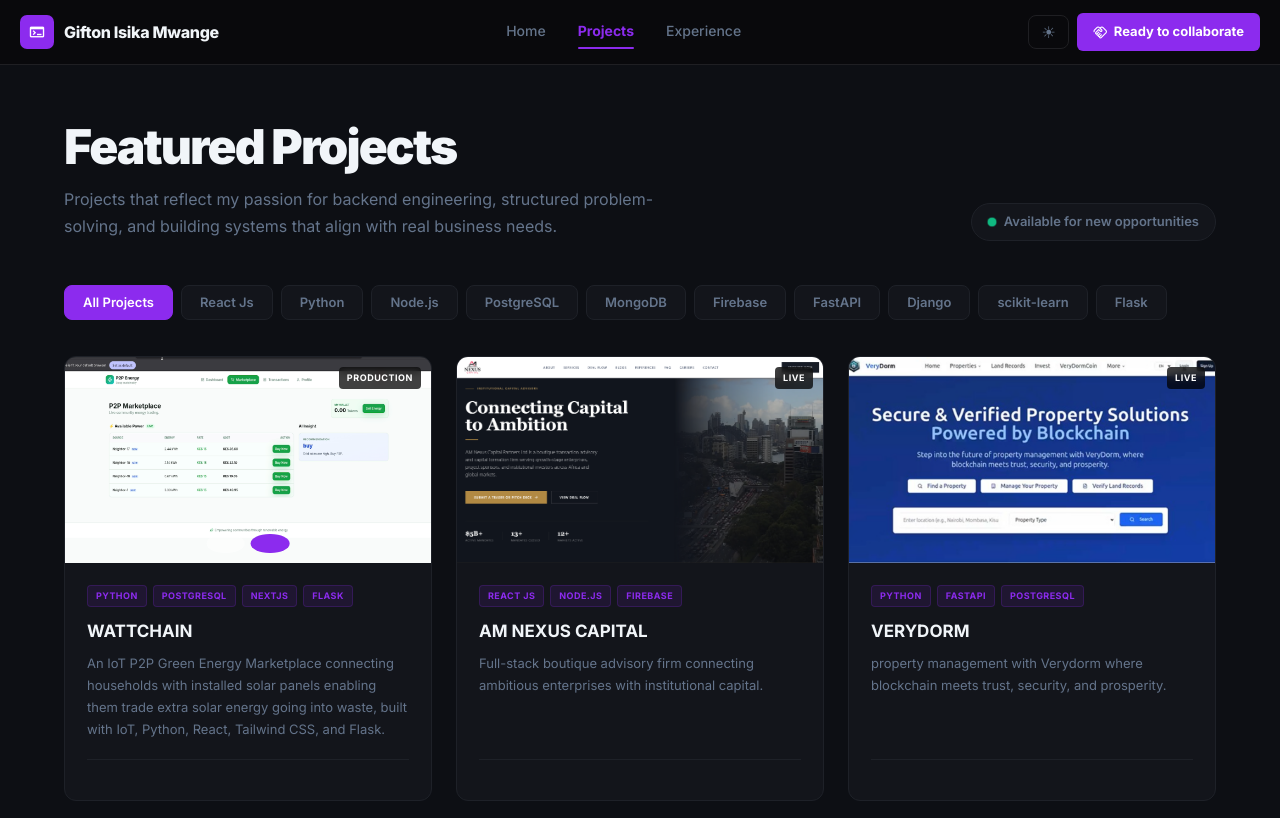
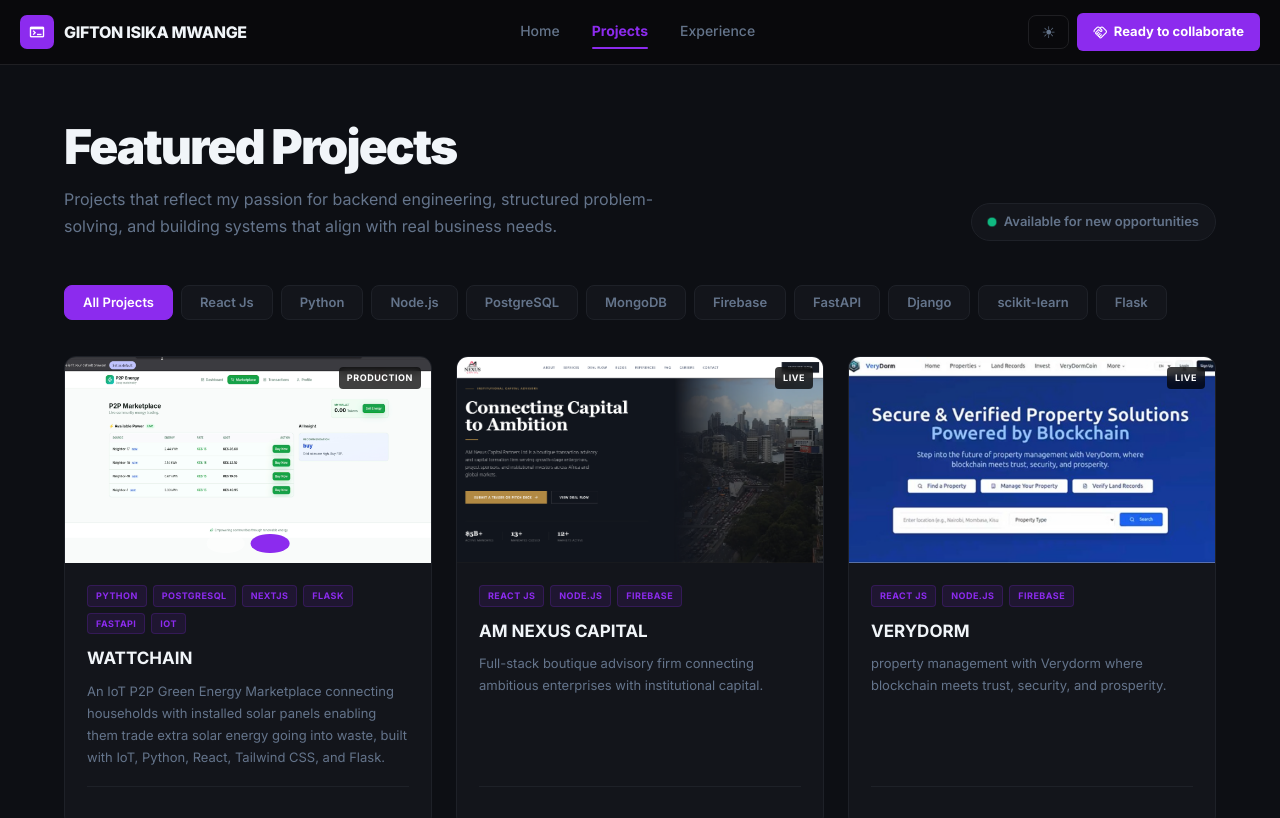
Before and after one commit to isikagifton123456789/professional-portfolio, a React (Vite) app: page /project in a window 1280 px wide. Shown: the top 818 px of the page. Built offline with nearby package versions, Linux system fonts and the light colour scheme.

Commit message:
done my prfessional portfolio

```diff
--- a/src/pages/Experience.jsx
+++ b/src/pages/Experience.jsx
@@ -82,7 +82,7 @@
       `}</style>
 
       <Navbar
-        logo={{ text: "Gifton Isika Mwange", icon: "terminal" }}
+        logo={{ text: "GIFTON ISIKA MWANGE", icon: "terminal" }}
         links={NAV_LINKS}
         ctaLabel="Ready to collaborate"
         ctaIcon="handshake"
--- a/src/pages/Home.jsx
+++ b/src/pages/Home.jsx
@@ -2,7 +2,7 @@
 import { useNavigate } from "react-router-dom";
 import Navbar from "../components/Navbar";
 import profilePhoto from "../assets/profile.jpeg";
-import CV from "../assets/Elizabeth_Muthoni_CV  .pdf";
+import CV from "../assets/Gifton_Mwange_CV.pdf";
 const PRIMARY = "#8c2bee";
 
 const NAV_LINKS = [
@@ -251,7 +251,7 @@
       {/* ── Footer ── */}
       <footer style={{ borderTop: `1px solid ${border}`, padding: "32px 40px", backgroundColor: dark ? "rgba(19,19,22,0.6)" : "#f1f5f9", position: "relative", zIndex: 10 }}>
         <div style={{ maxWidth: 1100, margin: "0 auto", display: "flex", flexWrap: "wrap", alignItems: "center", justifyContent: "space-between", gap: 16 }}>
-          <p style={{ fontSize: 13, color: muted }}>© 2026 Elizabeth Julius. All rights reserved.</p>
+          <p style={{ fontSize: 13, color: muted }}>© 2026 Gifton Isika. All rights reserved.</p>
          <div style={{ display: "flex", gap: 24 }}>
   {[
     {
--- a/src/pages/Project.jsx
+++ b/src/pages/Project.jsx
@@ -15,16 +15,16 @@
   { label: "Experience", to: "/experience" },
 ];
 const PROJECTS = [
-   {tags: ["Python","PostgreSQL","NextJs","Flask"], title: "WATTCHAIN",badge: "Production",
+   {tags: ["Python","PostgreSQL","NextJs","Flask","FastAPI","IoT"], title: "WATTCHAIN",badge: "Production",
     desc: "An IoT P2P Green Energy Marketplace connecting households with installed solar panels enabling them trade extra solar energy going into waste, built with IoT, Python, React, Tailwind CSS, and Flask.",
     images: [wattchainImg1, wattchainImg2]},
     { tags: ["React Js","Node.js","Firebase"], title: "AM NEXUS CAPITAL",badge: "Live",
     desc: "Full-stack boutique advisory firm connecting ambitious enterprises with institutional capital.",
     image: amNexusCapitalImg},
-  { tags: ["Python","FastAPI","PostgreSQL"], title: "VERYDORM",badge: "Live",
+  { tags: ["React Js","Node.js","Firebase"], title: "VERYDORM",badge: "Live",
     desc: "property management with Verydorm where blockchain meets trust, security, and prosperity.",
     image: verydormImg },
-  { tags: ["Next Js","Node Js","MongoDBP"], title: "SPAM DETECTOR MODEL",badge: "Production",
+  { tags: ["scikit-learn","Python","MongoDB","pandas","FastAPI"], title: "SPAM DETECTOR MODEL",badge: "Production",
     desc: "A machine learning model for detecting spam emails.",
     image: spamDetectorVideo,
     mediaType: "video" },
@@ -85,7 +85,7 @@
       `}</style>
 
       <Navbar
-        logo={{ text:"Gifton Isika Mwange", icon: "terminal" }}
+        logo={{ text:"GIFTON ISIKA MWANGE", icon: "terminal" }}
         links={NAV_LINKS}
         ctaLabel="Ready to collaborate"
         ctaIcon="handshake"
```
